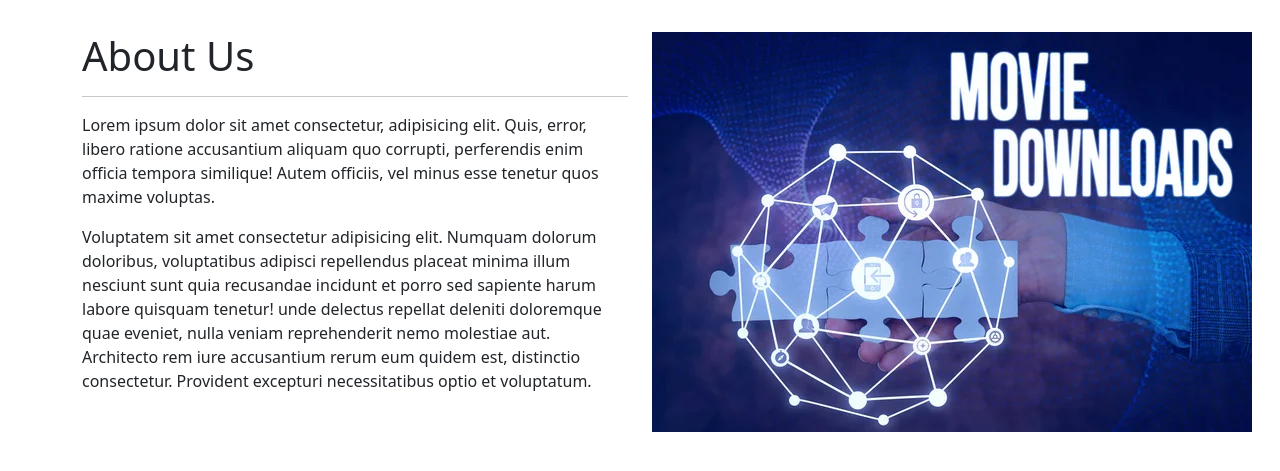
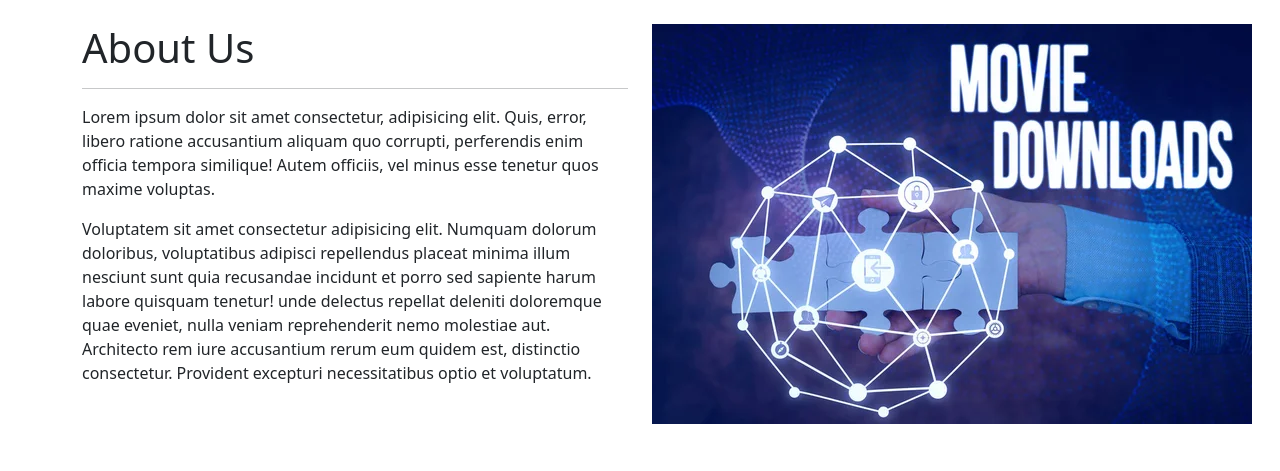
Before and after one commit to johnclamy/chrome-extension-starter, a Django app: page /about in a window 1280 px wide. Shown: the part 56-527 px from the top of the page. Run offline with Django 5.2, Linux system fonts and the light colour scheme; some libraries are stand-ins or nearby versions.

Commit message:
reduce the padding between the navbar and the main content

```diff
--- a/moviestore/moviestore/templates/base.html
+++ b/moviestore/moviestore/templates/base.html
@@ -72,7 +72,7 @@
       </div>
     </nav>
     <!-- Page content -->
-    <main class="p-3">{% block content %}{% endblock content %}</main>
+    <main class="px-3 pt-2">{% block content %}{% endblock content %}</main>
     <!-- Footer -->
     <!-- Footer -->
     <script
```
